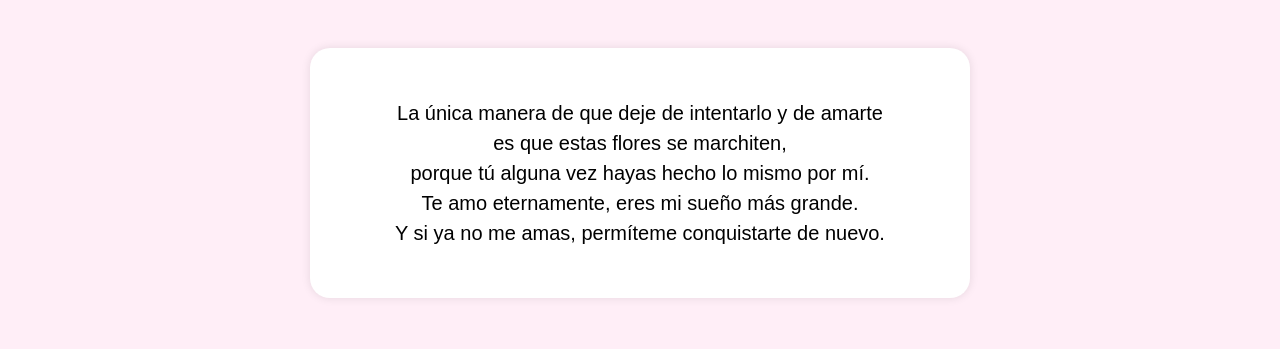
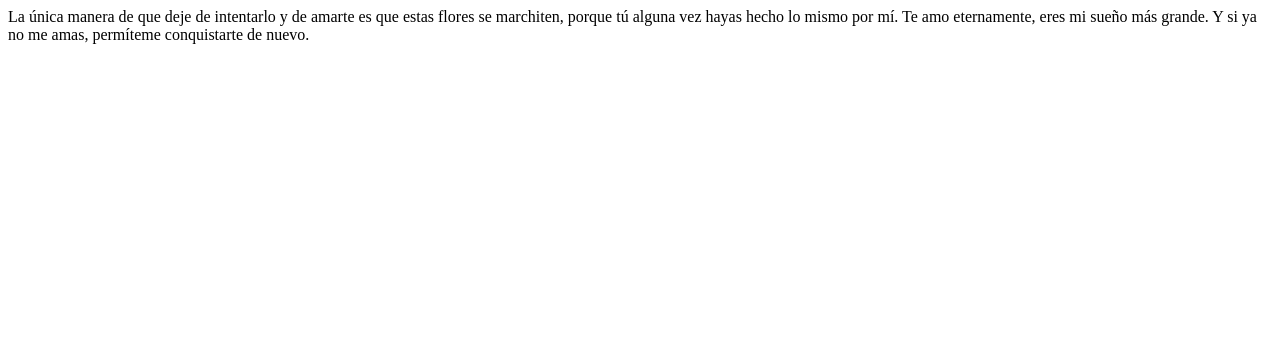
Before and after one commit to nahumxddd-art/lulu-pedraza-page, a plain HTML site: page index.html in a window 1280 px wide. Drawn offline with Linux system fonts and the light colour scheme.

Commit message:
Update index.html

```diff
--- a/index.html
+++ b/index.html
@@ -1,37 +1,5 @@
-<!DOCTYPE html>
-<html lang="es">
-<head>
-<meta charset="UTF-8">
-<title>Para ti</title>
-<style>
-body{
-  font-family: Arial, sans-serif;
-  background:#ffeef7;
-  padding:40px;
-  text-align:center;
-}
-.container{
-  background:white;
-  padding:30px;
-  border-radius:20px;
-  box-shadow:0 0 10px rgba(0,0,0,0.1);
-  max-width:600px;
-  margin:auto;
-}
-p{
-  font-size:20px;
-  line-height:1.5;
-  white-space:pre-line;
-}
-</style>
-</head>
-<body>
-<div class="container">
-<p>La única manera de que deje de intentarlo y de amarte
+La única manera de que deje de intentarlo y de amarte
 es que estas flores se marchiten,
 porque tú alguna vez hayas hecho lo mismo por mí.
 Te amo eternamente, eres mi sueño más grande.
-Y si ya no me amas, permíteme conquistarte de nuevo.</p>
-</div>
-</body>
-</html>
+Y si ya no me amas, permíteme conquistarte de nuevo.
```
